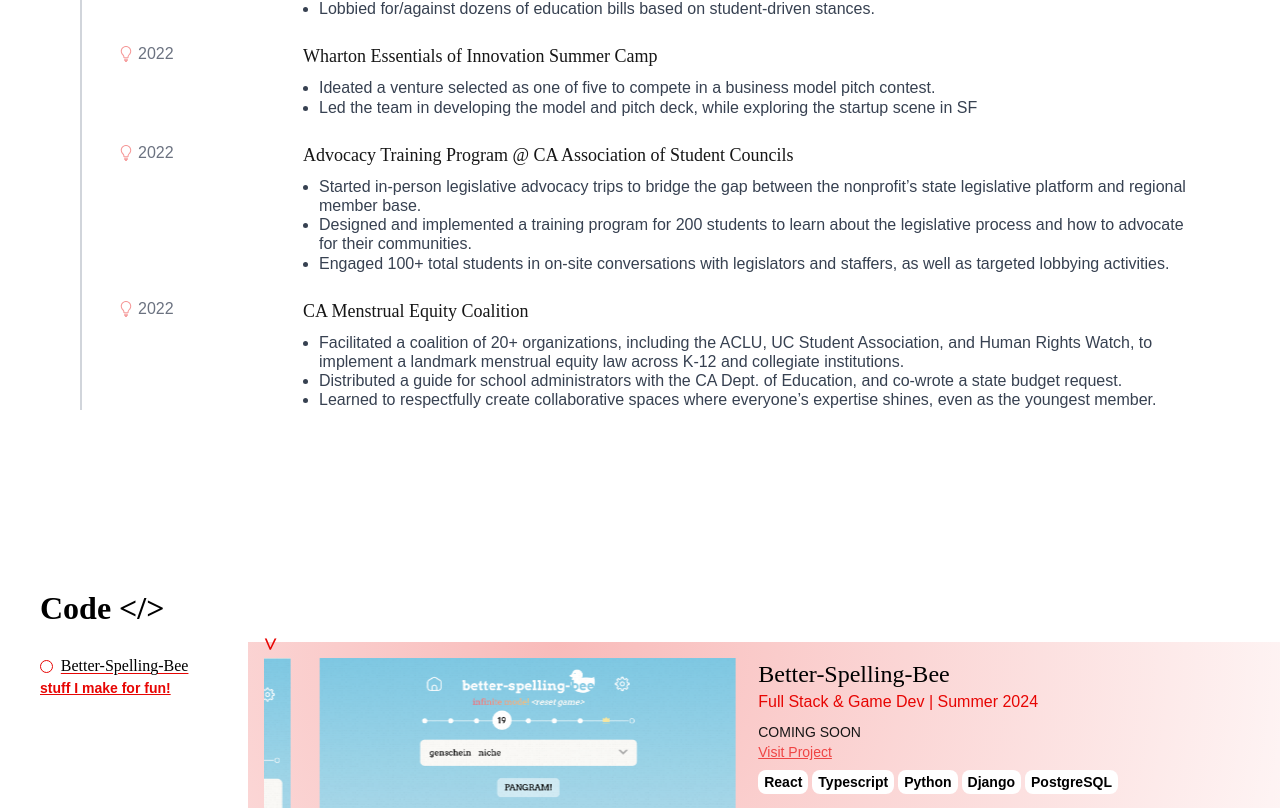
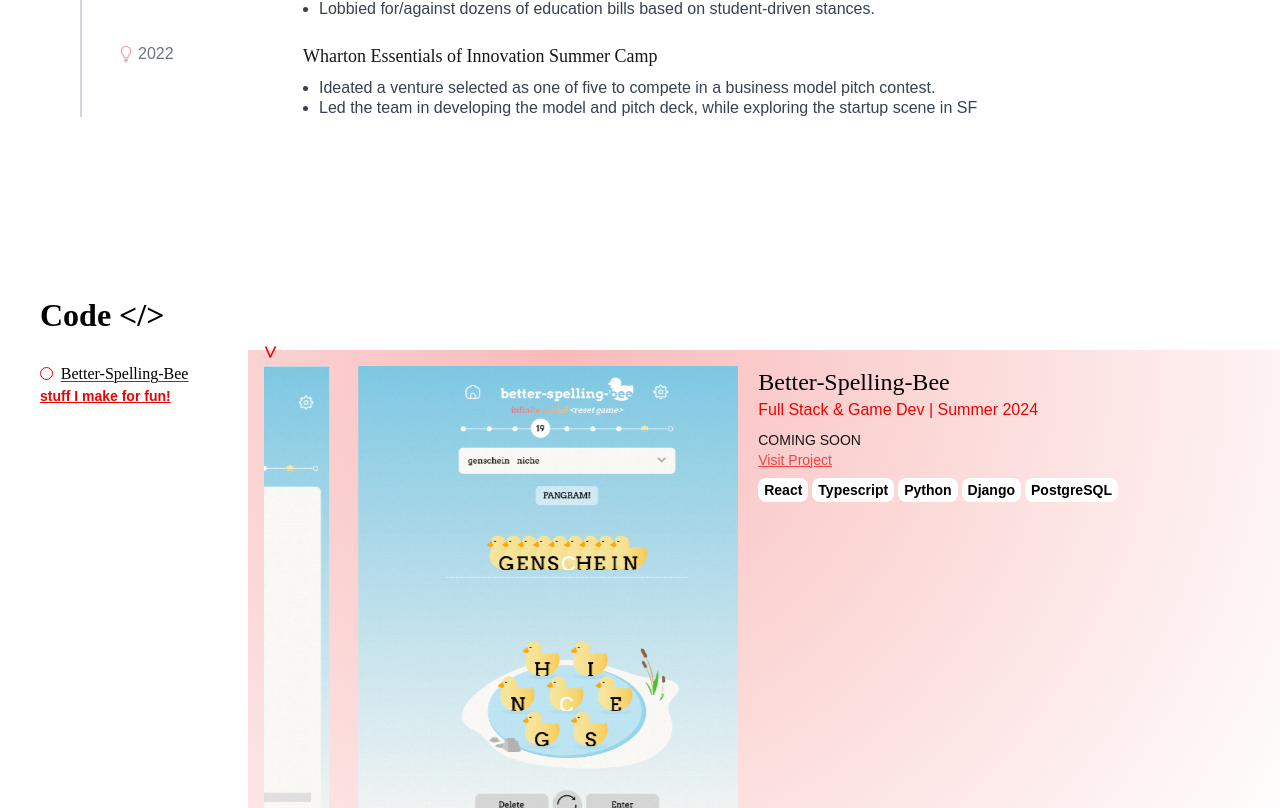
Before and after one commit to kimestelle/my-portfolio, a Next.js app: page / in a window 1280 px wide. Shown: the part 1672-2480 px from the top of the page. Built offline with nearby package versions, Linux system fonts and the light colour scheme; a web font is replaced by a local one.

Commit message:
got rid of some stuff on timeline

```diff
--- a/src/app/components/Timeline.tsx
+++ b/src/app/components/Timeline.tsx
@@ -171,28 +171,28 @@
       imageUrls: ["/images/sf-adventure.jpg"],
       iconType: "lightbulb",
     },
-    {
-      date: "2022",
-      description: "Advocacy Training Program @ CA Association of Student Councils",
-      bulletPoints: [
-        "Started in-person legislative advocacy trips to bridge the gap between the nonprofit’s state legislative platform and regional member base.",
-        "Designed and implemented a training program for 200 students to learn about the legislative process and how to advocate for their communities.",
-        "Engaged 100+ total students in on-site conversations with legislators and staffers, as well as targeted lobbying activities.",
-      ],
-      imageUrls: ["/images/advocacy-training.jpg"],
-      iconType: "lightbulb",
-    },
-    {
-      date: "2022",
-      description: "CA Menstrual Equity Coalition",
-      bulletPoints: [
-        "Facilitated a coalition of 20+ organizations, including the ACLU, UC Student Association, and Human Rights Watch, to implement a landmark menstrual equity law across K-12 and collegiate institutions.",
-        "Distributed a guide for school administrators with the CA Dept. of Education, and co-wrote a state budget request.",
-        "Learned to respectfully create collaborative spaces where everyone’s expertise shines, even as the youngest member.",
-      ],
-      imageUrls: ["/images/cameco-coalition.jpg"],
-      iconType: "lightbulb",
-    },
+    // {
+    //   date: "2022",
+    //   description: "Advocacy Training Program @ CA Association of Student Councils",
+    //   bulletPoints: [
+    //     "Started in-person legislative advocacy trips to bridge the gap between the nonprofit’s state legislative platform and regional member base.",
+    //     "Designed and implemented a training program for 200 students to learn about the legislative process and how to advocate for their communities.",
+    //     "Engaged 100+ total students in on-site conversations with legislators and staffers, as well as targeted lobbying activities.",
+    //   ],
+    //   imageUrls: ["/images/advocacy-training.jpg"],
+    //   iconType: "lightbulb",
+    // },
+    // {
+    //   date: "2022",
+    //   description: "CA Menstrual Equity Coalition",
+    //   bulletPoints: [
+    //     "Facilitated a coalition of 20+ organizations, including the ACLU, UC Student Association, and Human Rights Watch, to implement a landmark menstrual equity law across K-12 and collegiate institutions.",
+    //     "Distributed a guide for school administrators with the CA Dept. of Education, and co-wrote a state budget request.",
+    //     "Learned to respectfully create collaborative spaces where everyone’s expertise shines, even as the youngest member.",
+    //   ],
+    //   imageUrls: ["/images/cameco-coalition.jpg"],
+    //   iconType: "lightbulb",
+    // },
   ];
 
   return (
```
